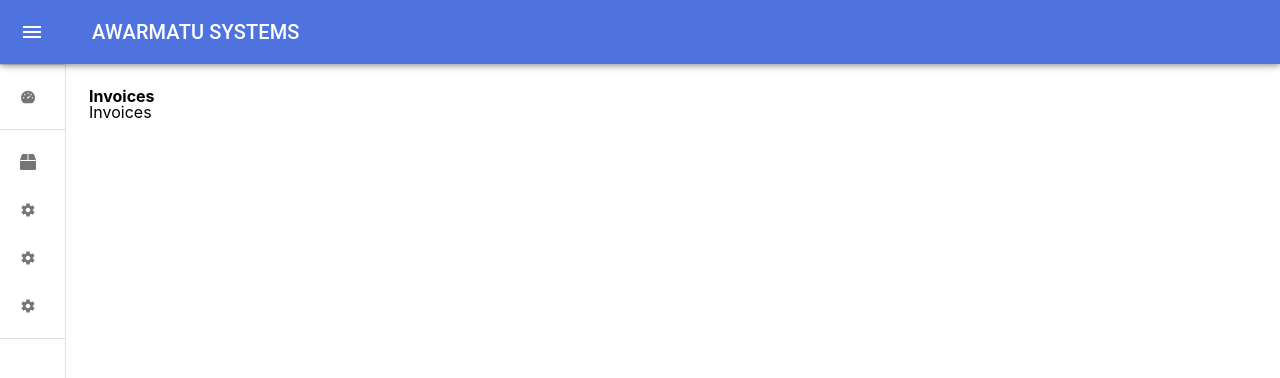
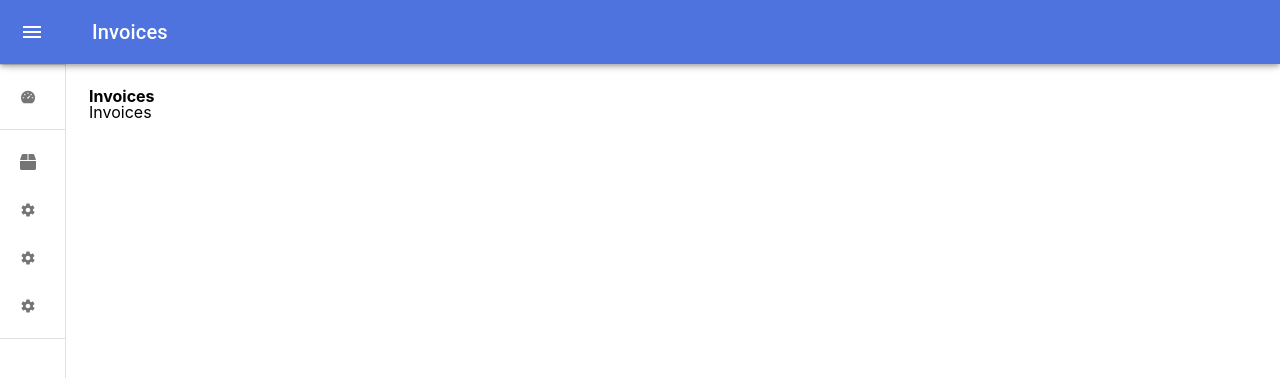
Before and after one commit to FlowersBIJ/flowers-frontend, a React (Create React App) app: page /invoices in a window 1280 px wide. Shown: the top 378 px of the page. Built offline with nearby package versions, Linux system fonts and the light colour scheme.

Commit message:
отображение текста

```diff
--- a/src/App.css
+++ b/src/App.css
@@ -36,4 +36,3 @@
       transform: rotate(360deg);
    }
 }
-/* test to push */
--- a/src/Components/AppBar/AppBar.tsx
+++ b/src/Components/AppBar/AppBar.tsx
@@ -1,9 +1,10 @@
-import { styled } from '@mui/material/styles';
-import MuiAppBar, { AppBarProps as MuiAppBarProps } from '@mui/material/AppBar';
-import Toolbar from '@mui/material/Toolbar';
-import Typography from '@mui/material/Typography';
-import IconButton from '@mui/material/IconButton';
-import MenuIcon from '@mui/icons-material/Menu';
+import { styled } from "@mui/material/styles";
+import MuiAppBar, { AppBarProps as MuiAppBarProps } from "@mui/material/AppBar";
+import Toolbar from "@mui/material/Toolbar";
+import Typography from "@mui/material/Typography";
+import IconButton from "@mui/material/IconButton";
+import MenuIcon from "@mui/icons-material/Menu";
+import { useText } from "../TextContext/TextContext";
 
 const drawerWidth = 240;
 
@@ -13,17 +14,17 @@
 }
 
 const AppBarWrapper = styled(MuiAppBar, {
-    shouldForwardProp: (prop) => prop !== 'open',
+   shouldForwardProp: (prop) => prop !== "open",
 })<AppBarProps>(({ theme, open }) => ({
    zIndex: theme.zIndex.drawer + 1,
-    transition: theme.transitions.create(['width', 'margin'], {
+   transition: theme.transitions.create(["width", "margin"], {
       easing: theme.transitions.easing.sharp,
       duration: theme.transitions.duration.leavingScreen,
    }),
    ...(open && {
       marginLeft: drawerWidth,
       width: `calc(100% - ${drawerWidth}px)`,
-        transition: theme.transitions.create(['width', 'margin'], {
+      transition: theme.transitions.create(["width", "margin"], {
          easing: theme.transitions.easing.sharp,
          duration: theme.transitions.duration.enteringScreen,
       }),
@@ -31,13 +32,15 @@
 }));
 
 export default function AppBar({ open, handleDrawerOpen }: AppBarProps) {
+   const { text } = useText();
    return (
       <AppBarWrapper
          position="fixed"
          open={open}
          sx={{
-                backgroundColor: '#4e73df'
-            }} >
+            backgroundColor: "#4e73df",
+         }}
+      >
          <Toolbar>
             <IconButton
                color="inherit"
@@ -46,13 +49,13 @@
                edge="start"
                sx={{
                   marginRight: 5,
-                        ...(open && { display: 'none' }),
+                  ...(open && { display: "none" }),
                }}
             >
                <MenuIcon />
             </IconButton>
             <Typography variant="h6" noWrap component="div">
-                    AWARMATU SYSTEMS
+               {text}
             </Typography>
          </Toolbar>
       </AppBarWrapper>
--- a/src/Components/PageBody/PageBody.tsx
+++ b/src/Components/PageBody/PageBody.tsx
@@ -1,12 +1,13 @@
-import * as React from 'react';
-import { styled } from '@mui/material/styles';
-import Box from '@mui/material/Box';
+import * as React from "react";
+import { styled } from "@mui/material/styles";
+import Box from "@mui/material/Box";
 import { ReactNode } from "react";
+import { useText } from "../TextContext/TextContext";
 
-const DrawerHeader = styled('div')(({ theme }) => ({
-    display: 'flex',
-    alignItems: 'center',
-    justifyContent: 'flex-end',
+const DrawerHeader = styled("div")(({ theme }) => ({
+   display: "flex",
+   alignItems: "center",
+   justifyContent: "flex-end",
    padding: theme.spacing(0, 1),
    ...theme.mixins.toolbar,
 }));
@@ -17,6 +18,11 @@
 };
 
 export const PageBody: React.FC<PageBodyProps> = ({ text, children }) => {
+   const { setText } = useText();
+
+   React.useEffect(() => {
+      setText(text);
+   }, [text, setText]);
    return (
       <Box component="main" sx={{ flexGrow: 1, p: 3 }}>
          <DrawerHeader />
@@ -24,4 +30,4 @@
          <main>{children}</main>
       </Box>
    );
-}
+};
--- /dev/null
+++ b/src/Components/TextContext/TextContext.tsx
@@ -0,0 +1,28 @@
+import React, { createContext, useContext } from "react";
+
+interface TextContextProps {
+   text: string;
+   setText: (text: string) => void;
+}
+
+const TextContext = createContext<TextContextProps | undefined>(undefined);
+
+export const useText = () => {
+   const context = useContext(TextContext);
+   if (!context) {
+      throw new Error("useText must be used within a TextProvider");
+   }
+   return context;
+};
+
+export const TextProvider: React.FC<{ children: React.ReactNode }> = ({
+   children,
+}) => {
+   const [text, setText] = React.useState("");
+
+   return (
+      <TextContext.Provider value={{ text, setText }}>
+         {children}
+      </TextContext.Provider>
+   );
+};
--- a/src/index.tsx
+++ b/src/index.tsx
@@ -1,19 +1,23 @@
-import ReactDOM from 'react-dom/client';
-import App from './App';
+import ReactDOM from "react-dom/client";
+import App from "./App";
 import { createBrowserRouter, RouterProvider } from "react-router-dom";
-import { PageBody } from './Components/PageBody/PageBody';
-import { Dashboard } from './Pages/Dashboard/Dashboard';
-import { Shipment } from './Pages/Shipment/Shipment';
-import { Invoices } from './Pages/Invoices/Invoces';
-import { AccountStatement } from './Pages/AccountStatements/AccountStatement';
-import { Parameterization } from './Pages/Parameterization/Parameterization';
+import { PageBody } from "./Components/PageBody/PageBody";
+import { Dashboard } from "./Pages/Dashboard/Dashboard";
+import { Shipment } from "./Pages/Shipment/Shipment";
+import { Invoices } from "./Pages/Invoices/Invoces";
+import { AccountStatement } from "./Pages/AccountStatements/AccountStatement";
+import { Parameterization } from "./Pages/Parameterization/Parameterization";
 import { store, StoreContext } from "./Data/Store";
-import './index.css';
-
+import "./index.css";
+import { TextProvider } from "./Components/TextContext/TextContext";
 const router = createBrowserRouter([
    {
       path: "/",
-    element: <App />,
+      element: (
+         <TextProvider>
+            <App />,
+         </TextProvider>
+      ),
       children: [
          {
             index: true,
@@ -65,6 +69,8 @@
 
 root.render(
    <StoreContext.Provider value={store}>
+      <TextProvider>
          <RouterProvider router={router} />
+      </TextProvider>
    </StoreContext.Provider>
 );
```
Also changed, not shown: src/App.tsx (+6 -6 lines), 1 other file (tests, documents, lock files or other folders). Lines whose indentation alone changed are shown as unchanged.
